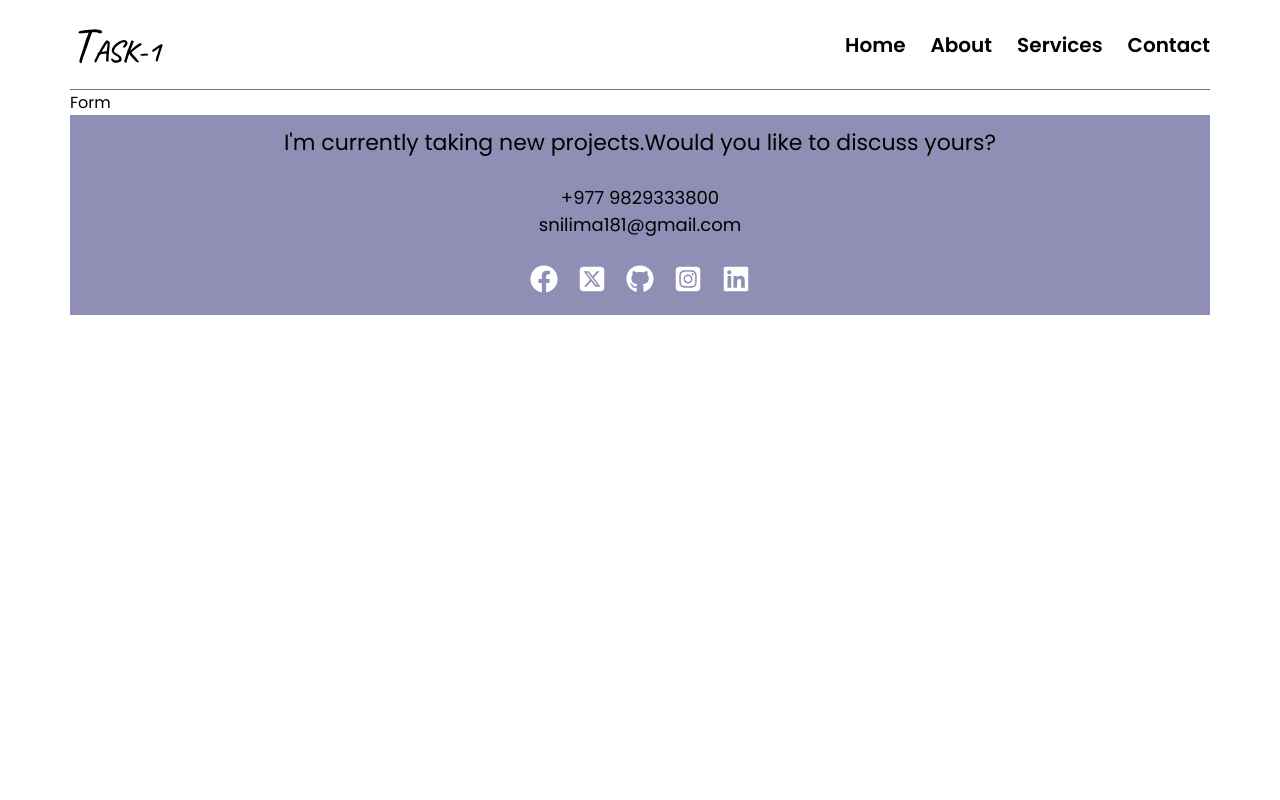
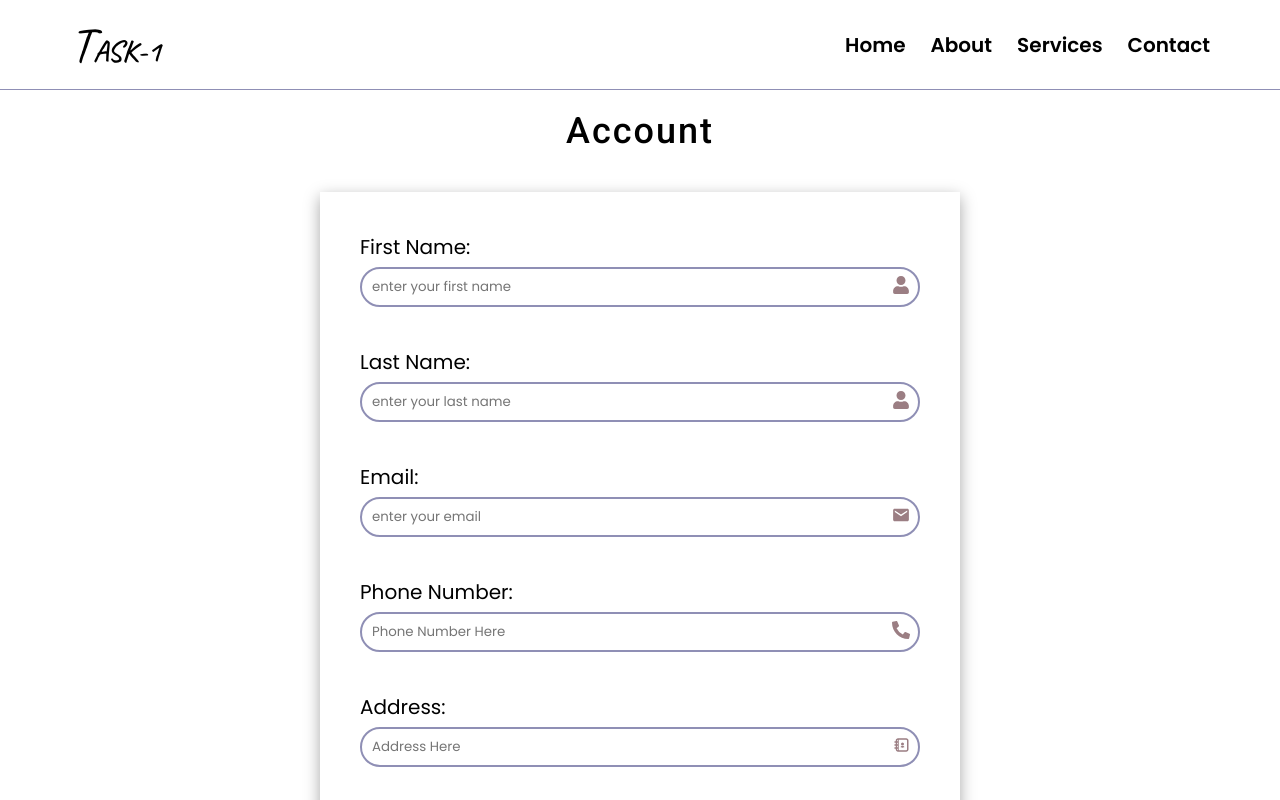
Before and after one commit to NilimaSardar/Intern_Task, a React (Vite) app in the folder 01_UserInput_HF/: page / in a window 1280 px wide. Shown: the top 800 px of the page. Built offline with nearby package versions, Linux system fonts and the light colour scheme.

Commit message:
form ui completed

```diff
--- a/01_UserInput_HF/src/components/Form/Form.jsx
+++ b/01_UserInput_HF/src/components/Form/Form.jsx
@@ -1,9 +1,122 @@
 import React from 'react'
+import styled from 'styled-components'
+import { FaUser } from "react-icons/fa";
+import { IoMdMail } from "react-icons/io";
+import { FaPhoneAlt } from "react-icons/fa";
+import { TiContacts } from "react-icons/ti";
 
 const Form = () => {
   return (
-    <div>Form</div>
+    <FormStyled>
+      <h1>Account</h1>
+      <form action="">
+        <div className='input-field'>
+          <label htmlFor="">First Name:</label>
+          <div className='input'>
+            <input type="text" placeholder='enter your first name' />
+            <div className='icon'><FaUser/></div>
+          </div>
+        </div>
+        <div className='input-field'>
+          <label htmlFor="">Last Name:</label>
+          <div className='input'>
+            <input type="text" placeholder='enter your last name' />
+            <div className='icon'><FaUser/></div>
+          </div>
+        </div>
+        <div className='input-field'>
+          <label htmlFor="">Email:</label>
+          <div className="input">
+            <input type="text" placeholder='enter your email' />
+            <div className='icon'><IoMdMail/></div>
+          </div>
+        </div>
+        <div className='input-field'>
+          <label htmlFor="">Phone Number:</label>
+          <div className="input">
+            <input type="text" placeholder='Phone Number Here' />
+            <div className='icon'><FaPhoneAlt/></div>
+          </div>
+        </div>
+        <div className='input-field'>
+          <label htmlFor="">Address:</label>
+          <div className="input">
+            <input type="text" placeholder='Address Here' />
+            <div className="icon"><TiContacts/></div>
+          </div>
+        </div>
+        <button type='submit'>Submit</button>
+      </form>
+    </FormStyled>
   )
 }
 
 export default Form
+
+const FormStyled = styled.div`
+  /* background-color: #c4969e; */
+  height: auto;
+  padding: 20px 0;
+  color: black;
+  display: flex;
+  flex-direction: column;
+  justify-content: center;
+  align-items: center;
+
+  h1{
+    font-size: 36px;
+    font-weight: 500;
+    font-family: "Roboto",sans-serif;
+    letter-spacing: 2px;
+  }
+
+  form{
+    /* background-color: #e86d82; */
+    display: flex;
+    flex-direction: column;
+    width: 50%;
+    margin: 40px 0;
+    padding: 40px;
+    gap: 40px;
+    box-shadow: rgba(0, 0, 0, 0.35) 0px 5px 15px;
+  }
+
+  form .input-field{
+    display: flex;
+    flex-direction: column;
+    gap: 5px;
+  }
+  form .input-field label{
+    font-size: 20px;
+  }
+  form .input-field .input{
+    position: relative;
+    /* background-color: green; */
+    display: flex;
+  }
+  form .input-field .input input{
+    border:2px solid #8f8fb5;
+    width: 100%;
+    height: 40px;
+    border-radius: 20px;
+    padding: 10px;
+  }
+
+  form .input-field .icon{
+    position: absolute;
+    right: 10px;
+    bottom: 6px;
+    color: #9b7e83;
+    font-size: 18px;
+  }
+
+  button{
+    background-color: #8f8fb5;
+    border: none;
+    height: 40px;
+    border-radius: 20px;
+    font-size: 18px;
+    letter-spacing: 1px;
+    font-weight: 500;
+  }
+`;
--- a/01_UserInput_HF/src/components/Header/Header.jsx
+++ b/01_UserInput_HF/src/components/Header/Header.jsx
@@ -24,10 +24,11 @@ export default Header
 const HeaderStyle = styled.div`
   height: 90px;
   /* background-color: #8f8fb5; */
+  padding: 0 70px;
   display: flex;
   justify-content: space-between;
   align-items: center;
-  border-bottom: 1px solid #737373;
+  border-bottom: 1px solid #8f8fb5;
 
   .logo{
     font-size: 30px;
--- a/01_UserInput_HF/src/index.css
+++ b/01_UserInput_HF/src/index.css
@@ -6,7 +6,3 @@
     box-sizing: border-box;
     font-family: "Poppins",sans-serif;
 }
-
-body{
-    padding: 0 70px;
-}
```
